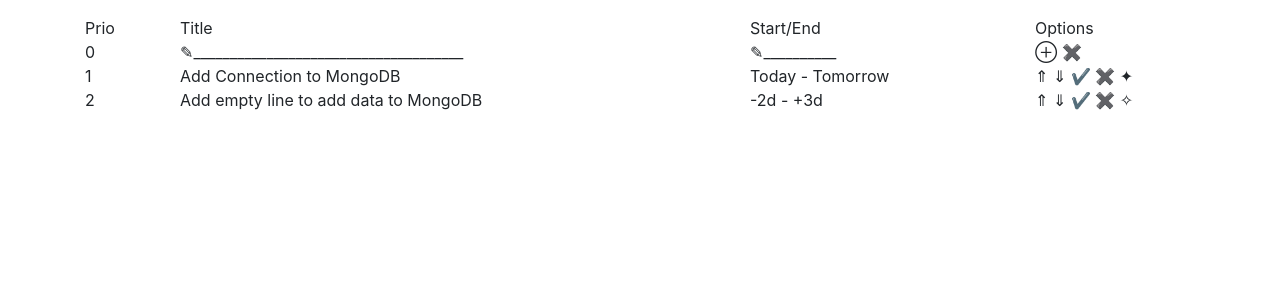
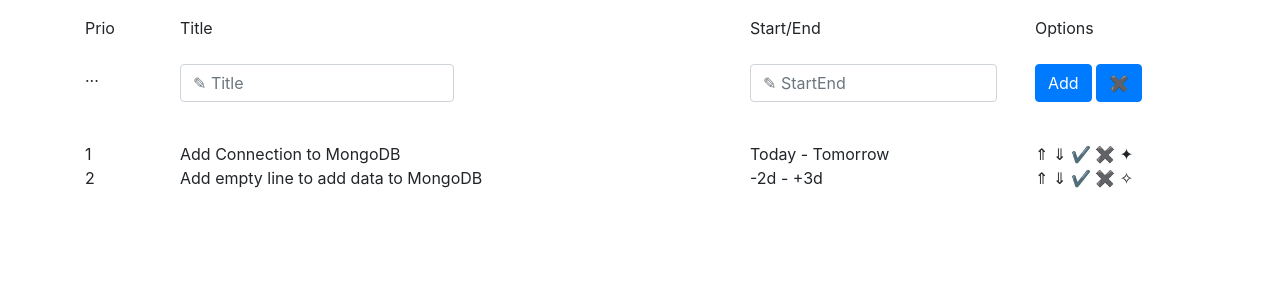
Before and after one commit to bauminao/NotePat, a Flask app: page / in a window 1280 px wide. Shown: the part 56-356 px from the top of the page. Run offline with Flask 2, Linux system fonts and the light colour scheme; some libraries are stand-ins or nearby versions.

Commit message:
Added a form, following bootstrap

```diff
--- a/app/templates/index.html
+++ b/app/templates/index.html
@@ -35,9 +35,8 @@
         </div>
       </div>
     </nav>
+    </div>
 
-
-      </div>
     <div class="container">
       <div class="row">
         <div class="col-sm-1">Prio</div>
@@ -45,12 +44,44 @@
         <div class="col-sm-3">Start/End</div>
         <div class="col-sm-2">Options</div>
       </div>
+
       <div class="row">
-        <div class="col-sm-1">0</div>
-        <div class="col-sm-6">&#9998;_____________________________________</div>
-        <div class="col-sm-3">&#9998;__________</div>
-        <div class="col-sm-2">&oplus;&nbsp;&#10006;</div>
+        <div class="col-sm-1">&nbsp;</div>
+        <div class="col-sm-6"></div>
+        <div class="col-sm-3"></div>
+        <div class="col-sm-2"></div>
       </div>
+
+      <div class="row">
+        <div class="col-sm-1"> ... </div>
+        <div class="col-sm-6">
+          <form class="form-inline" action="" method="POST">
+            <div class="form-group mr-2">
+              <label class="sr-only" for="inputTitle">Title</label>
+              <input type="email" class="form-control" id="inputTitle" placeholder="&#9998; Title">
+            </div>
+          </form>
+        </div>
+        <div class="col-sm-3">
+          <div class="form-group mr-2">
+            <label class="sr-only" for="inputStartEnd">StartEnd</label>
+            <input type="email" class="form-control" id="inputStartEnd" placeholder="&#9998; StartEnd">
+          </div>
+        </div>
+        <div class="col-sm-2">
+          <button type="submit" class="btn btn-primary">Add</button>
+          <button type="submit" class="btn btn-primary">&#10006;</button>
+        </div>
+      </div>
+
+      <div class="row">
+        <div class="col-sm-1">&nbsp;</div>
+        <div class="col-sm-6"></div>
+        <div class="col-sm-3"></div>
+        <div class="col-sm-2"></div>
+      </div>
+
+
       <div class="row">
         <div class="col-sm-1">1</div>
         <div class="col-sm-6">Add Connection to MongoDB</div>
```
